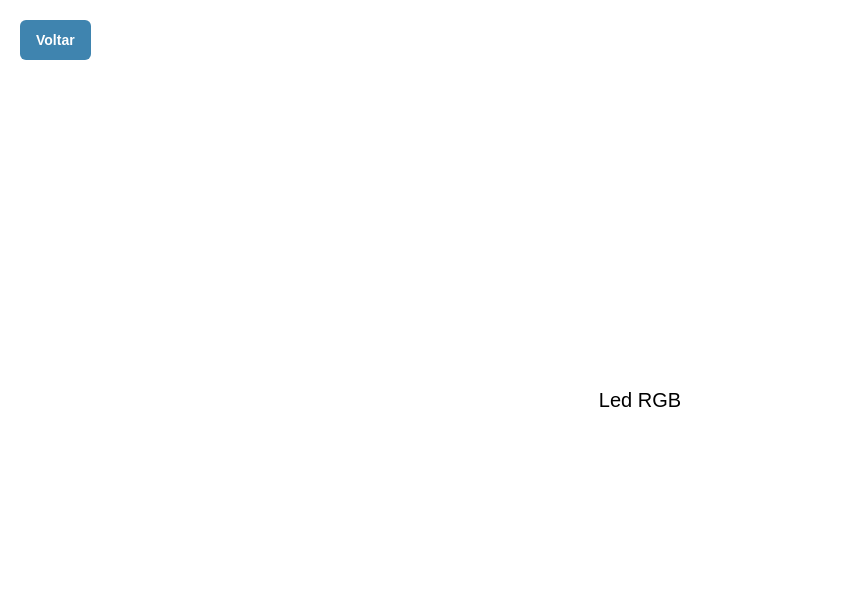
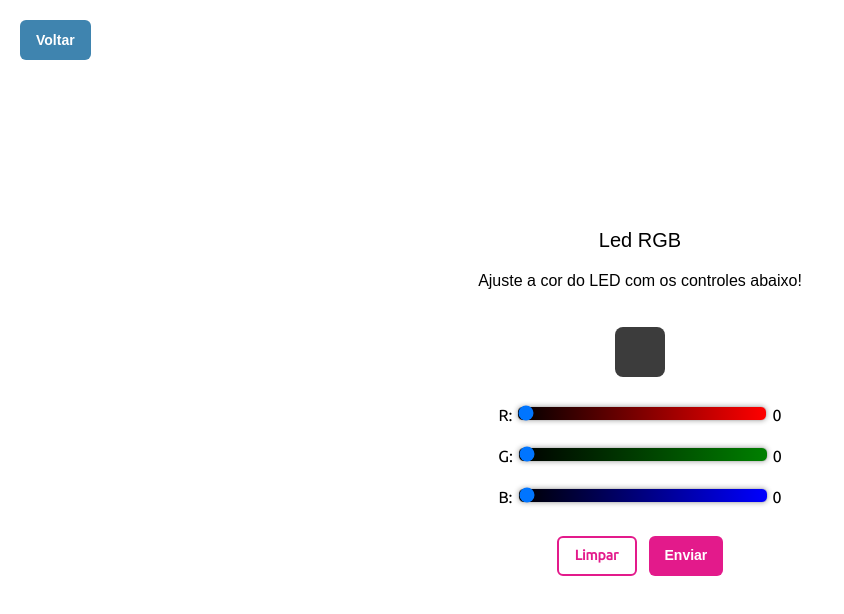
Before and after one commit to josepaliares/app-bitdoglab, a React (Vite) app: page /ledrgb in a window 1280 px wide. Shown: the top 614 px of the page, without its empty margins (0-844 px from the left). Built offline with nearby package versions, Linux system fonts and the light colour scheme.

Commit message:
reaproveitando codigo para fazer o LedRGB

```diff
--- a/src/pages/BuzzersTocar.tsx
+++ b/src/pages/BuzzersTocar.tsx
@@ -9,7 +9,9 @@ export default function Buzzers() {
     const hasRun = useRef(false);
     const wrapperRefs = useRef<HTMLDivElement>(null);
 
-    function loadTeclado(container: HTMLDivElement | null) {
+    useEffect(() => {
+        if (hasRun.current) return;
+        hasRun.current = true;
         fetch("../src/pages/testandoTeclado.svg")
             .then(res => res.text())
             .then(svgText => {
@@ -25,12 +27,6 @@ export default function Buzzers() {
                 wrapperRefs.current!.innerHTML = '';
                 wrapperRefs.current!.appendChild(svg);
             });
-    }
-
-    useEffect(() => {
-        if (hasRun.current) return;
-        hasRun.current = true;
-        loadTeclado(wrapperRefs.current);
     })
 
     return (
--- a/src/pages/LedRGB.tsx
+++ b/src/pages/LedRGB.tsx
@@ -1,9 +1,74 @@
+import { useEffect, useRef, useState } from 'react';
 import { Button } from '../components/ui/button';
 import { useNavigate } from 'react-router-dom';
+import './style.css'
 
 export default function LedRGB() {
     const navigate = useNavigate();
-    return (
+    const hasRun = useRef(false);
+
+    const wrapperRefs = useRef<HTMLDivElement>(null);
+
+    const [valueR, setValueR] = useState(0);
+    const [valueG, setValueG] = useState(0);
+    const [valueB, setValueB] = useState(0);
+
+    const [led, setLed] = useState<HTMLDivElement | null>(null);
+
+    const updateLEDColor = (color: 'r' | 'g' | 'b') => (event: React.ChangeEvent<HTMLInputElement>) => {
+      const value = parseInt(event.target.value);
+
+      if (color === 'r') {
+      setValueR(value);
+      } else if (color === 'g') {
+      setValueG(value);
+      } else if (color === 'b') {
+      setValueB(value);
+      }
+
+      // calcula nova cor RGB
+      const rgbColor = `rgb(
+          ${color === 'r' ? value : valueR},
+          ${color === 'g' ? value : valueG},
+          ${color === 'b' ? value : valueB}
+      )`;
+
+      const svg = led?.querySelector('svg');
+      const rect = svg?.querySelector('rect');
+      rect?.setAttribute('fill', rgbColor);
+      console.log(rect);
+    }
+
+    useEffect(() => {
+      if (hasRun.current) return;
+      hasRun.current = true;
+      fetch("../src/pages/LED.svg")
+        .then(res => res.text())
+        .then(svgText => {
+            const parser = new DOMParser();
+            const svgDoc = parser.parseFromString(svgText, "image/svg+xml");
+            const svg = svgDoc.querySelector('svg');
+            const rect = svg?.querySelector('#led');
+
+            if (!svg || !rect) return;
+
+            svg.setAttribute('id', '00');
+            svg.classList.add('led-svg');
+
+            const ledContainer = document.createElement('div');
+            ledContainer.classList.add('led-container');
+            ledContainer.appendChild(svg);
+
+            setLed(ledContainer);
+
+            if (wrapperRefs.current) {
+              wrapperRefs.current.appendChild(ledContainer);
+            }
+
+        });
+    })
+
+  return (
     <>
       <div className="absolute top-5 left-5">
         <Button variant="blue" onClick={() => navigate('/components')}>
@@ -13,8 +78,31 @@ export default function LedRGB() {
 
       <div className="h-screen flex flex-col items-center justify-center gap-3.5">
         <h1 className="text-ubuntu font-medium text-lg">Led RGB</h1>
+        <h2 className="text-ubuntu font-medium text-md mb-5">Ajuste a cor do LED com os controles abaixo!</h2>
+        <div id="leds-wrapper" ref={wrapperRefs}></div>
+        <div className="slider-container">
+            <label className='font-medium font-ubuntu text-md'>R:
+                <input type="range" id="rSlider" min="0" max="255" value={valueR} onChange={updateLEDColor('r')}></input>
+                <span id="rValueDisplay">{valueR}</span>
+            </label>
+        </div>
+        <div className="slider-container">
+            <label className='font-medium font-ubuntu text-md'>G:
+                <input type="range" id="gSlider" min="0" max="255" value={valueG} onChange={updateLEDColor('g')}></input>
+                <span id="gValueDisplay">{valueG}</span>
+            </label>
+        </div>
+        <div className="slider-container">
+            <label className='font-medium font-ubuntu text-md'>B:
+                <input type="range" id="bSlider" min="0" max="255" value={valueB} onChange={updateLEDColor('b')}></input>
+                <span id="bValueDisplay">{valueB}</span>
+            </label>
+        </div>
+        <div className='flex flex-row justify-center gap-3 mt-3'>
+            <Button variant="whitePink" id="limpar">Limpar</Button><Button id="enviar">Enviar</Button>
+        </div>
+      </div>
 
-      </div>
     </>
     );
 }
```
